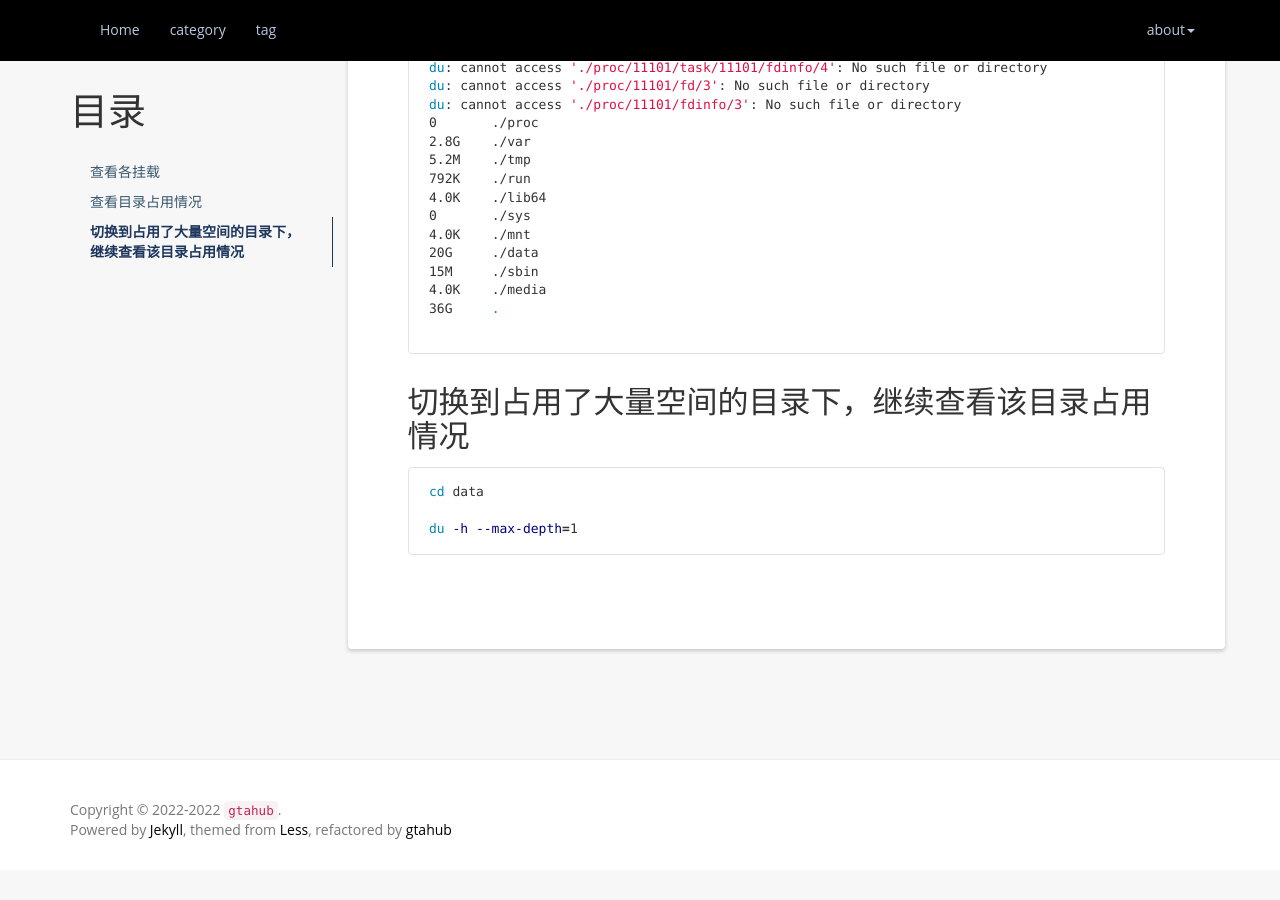
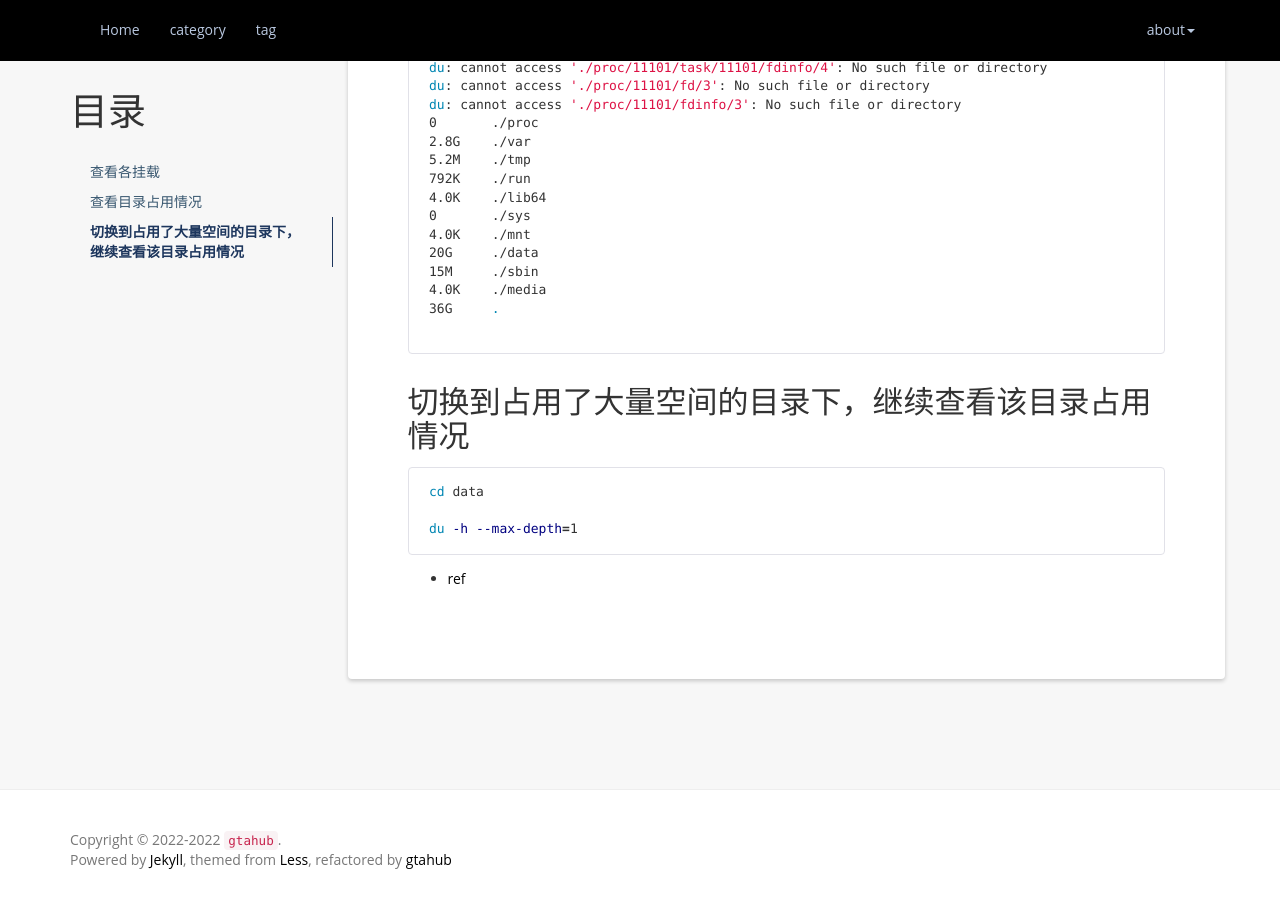
Before and after one commit to atgtahub/atgtahub.github.io, a Jekyll site: the page built from _posts/server/2022-11-10-server-disk-is-full-troubleshooting.md, in a window 1280 px wide and 900 px high, scrolled down 1242 px. Built offline with Jekyll 4.4.1, drawn with Linux system fonts in a browser that asks for light colours; a script that is not in the unit is left out; comment, search, counter and statistics services are not loaded; before the commit the page ends 2112 px from its top, so only the background shows below that.

Commit message:
refactor(posts): server disk is full

````diff
--- a/_posts/server/2022-11-10-server-disk-is-full-troubleshooting.md
+++ b/_posts/server/2022-11-10-server-disk-is-full-troubleshooting.md
@@ -79,3 +79,6 @@ cd data
 
 du -h --max-depth=1
 ```
+
+
+- <a href="https://m.php.cn/article/472912.html" target="_blank">ref</a>
````
